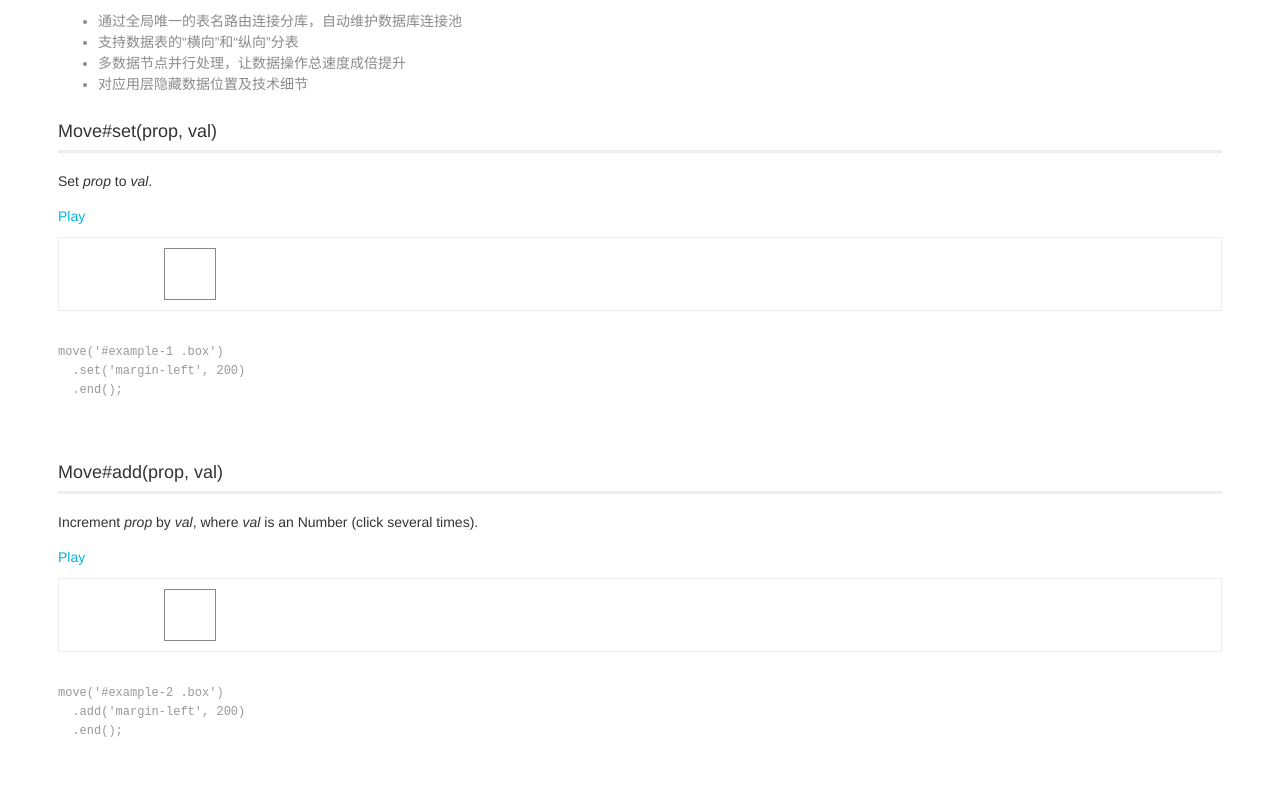
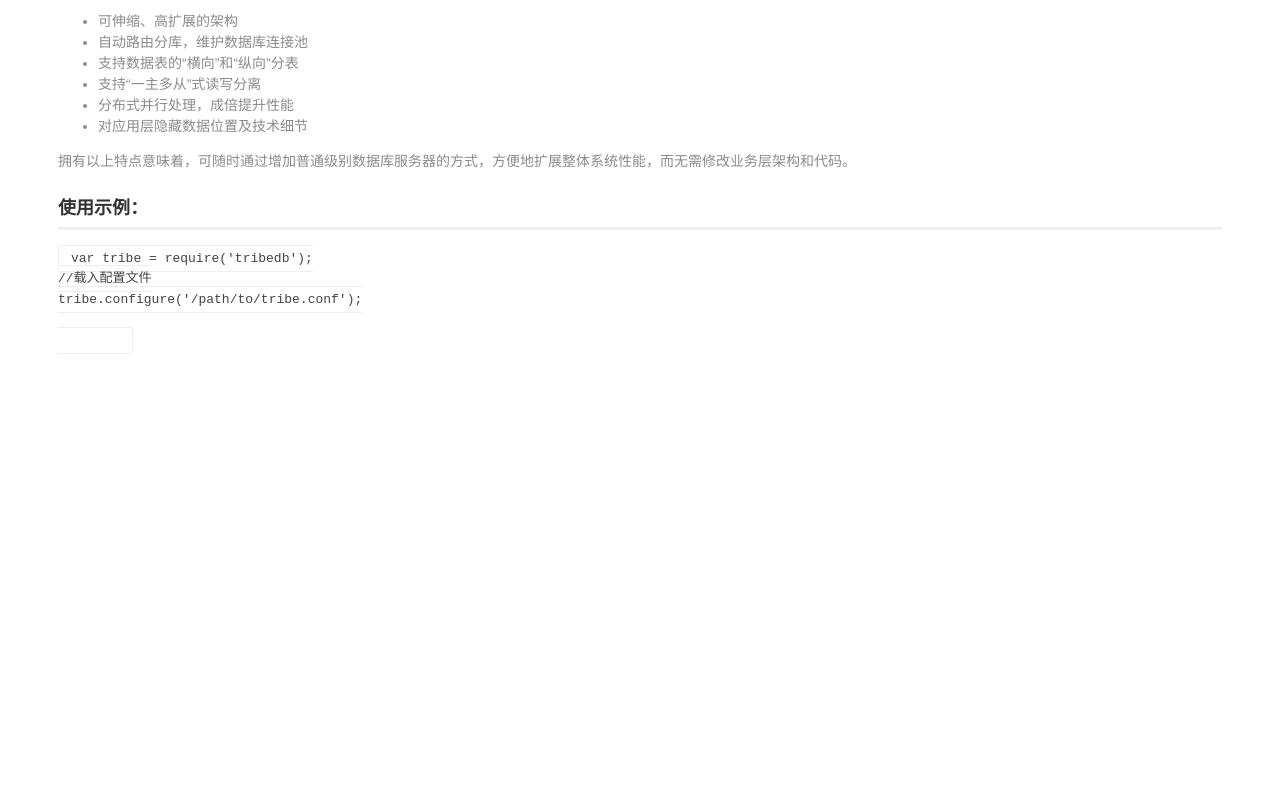
Before and after one commit to jojoin/TribeDB, a plain HTML site: page index.html in a window 1280 px wide. Shown: the part 176-984 px from the top of the page. After the commit the page ends 800 px from the top, so only its background shows below. Drawn offline with nearby package versions, Linux system fonts and the light colour scheme; a small style sheet from the web is missing.

Commit message:
highlight

```diff
--- a/index.html
+++ b/index.html
@@ -2,57 +2,51 @@
 <html lang="zh-CN">
   <head>
     <meta http-equiv="Content-Type" content="text/html; charset=utf-8">
-    <title>TribeDB - MySQL分表分库数据中间件</title>
+    <title>TribeDB - MySQL分表分库数据中间件 for Node.js</title>
+    <link href="http://cdn.bootcss.com/highlight.js/8.1/styles/atelier-forest.light.min.css" rel="stylesheet">
     <link rel='stylesheet' href='style.css'>
+
   </head>
   <body>
     <h1>TribeDB</h1>
-    <p>TribeDB 是一个MySQL分表分库数据中间件。它包含以下主要特性:</p>
+    <p>TribeDB 是一个MySQL分表分库数据中间件，实现MySQL数据的分布式集群储存管理。在处理海量数据、高并发访问时，获得更加优越的性能及横向扩展能力。它包含以下主要特性:</p>
     <ul>
-      <li>通过全局唯一的表名路由连接分库，自动维护数据库连接池</li>
+      <li>可伸缩、高扩展的架构</li>
+      <li>自动路由分库，维护数据库连接池</li>
       <li>支持数据表的“横向”和“纵向”分表</li>
-      <li>多数据节点并行处理，让数据操作总速度成倍提升</li>
+      <li>支持“一主多从”式读写分离</li>
+      <li>分布式并行处理，成倍提升性能</li>
       <li>对应用层隐藏数据位置及技术细节</li>
     </ul>
+    <p>拥有以上特点意味着，可随时通过增加普通级别数据库服务器的方式，方便地扩展整体系统性能，而无需修改业务层架构和代码。</p>
 
-    <h2>Examples</h2>
+    <a href="https://github.com/yangjiePro/TribeDB"><img style="position: fixed; top: 0; right: 0; border: 0;" src="fork.png" alt="Fork me on GitHub"></a>
 
-    <a href="https://github.com/yangjiePro/TribeDB"><img style="position: absolute; top: 0; right: 0; border: 0;" src="fork.png" alt="Fork me on GitHub"></a>
+    <div class="example">
+      <h3> 使用示例：</h3>
+        <pre class="source"><code>var tribe = require('tribedb');
+//载入配置文件
+tribe.configure('/path/to/tribe.conf');
 
-    <div id="examples">
-      <div id="example-1" class="example">
-        <h3>Move#set(prop, val)</h3>
-        <p>Set <em>prop</em> to <em>val</em>.</p>
-        <a href="#" class="play">Play</a>
-        <div class="sandbox">
-          <div class="box small"></div>
-        </div>
-        <pre class="source">
-          <code>
-move('#example-1 .box')
-  .set('margin-left', 200)
-  .end();
-          </code>
-        </pre>
-      </div>
+        </code></pre>
+    </div>
 
-      <div id="example-2" class="example">
-        <h3>Move#add(prop, val)</h3>
-        <p>Increment <em>prop</em> by <em>val</em>, where <em>val</em>
-          is an Number (click several times).</p>
-        <a href="#" class="play">Play</a>
-        <div class="sandbox">
-          <div class="box small"></div>
-        </div>
-        <pre class="source">
-          <code>
-move('#example-2 .box')
-  .add('margin-left', 200)
-  .end();
-          </code>
-        </pre>
-      </div>
 
+
+<script type="text/javascript" src="http://lib.sinaapp.com/js/jquery/1.7.2/jquery.min.js"></script>
+<script src="http://cdn.bootcss.com/highlight.js/8.1/highlight.min.js"></script>
+<script src="http://cdn.bootcss.com/highlight.js/8.1/languages/python.min.js"></script>
+
+<script type="text/javascript">
+
+  //hljs.configure({useBR: true});
+
+  $('code').each(function(i, block) {
+    hljs.highlightBlock(block);
+  });
+
+
+</script>
 
 
   </body>
--- a/style.css
+++ b/style.css
@@ -20,6 +20,7 @@ h3 {
   padding: 5px 0;
   font-size: 18px;
   border-bottom: 3px solid #eee;
+  font-weight: bold;
 }
 
 .box {
@@ -51,20 +52,21 @@ a:hover {
 }
 
 .source {
+  margin: 0; padding: 0;
   font-family: monaco, monospace;
-  font-size: 12px;
-  color: #999;
+  font-size: 13px;
+  color: #000;
 }
 
 .example p {
   color: #333;
 }
 
-.example p code {
-  color: #999;
-  padding: 2px 5px;
+.example code {
+  color: #444;
+  padding: 5px 12px;
   border: 1px solid #eee;
-  -webkit-border-radius: 3px;
+  border-radius: 3px;
 }
 
 #example-1 .box,
```
